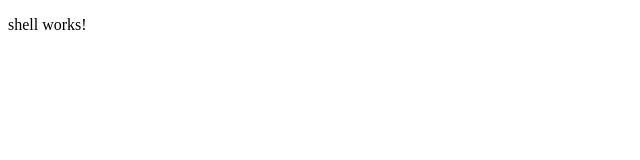
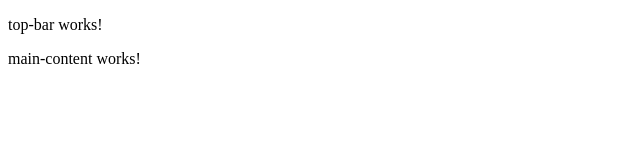
Before and after one commit to Helg18/expense-tracker-frontend, an Angular app: page / in a window 1280 px wide. Shown: the top 160 px of the page, without its empty margins (0-640 px from the left). Built offline with nearby package versions, Linux system fonts and the light colour scheme.

Commit message:
Formando el esqueleto de la aplicacion

```diff
--- /dev/null
+++ b/src/app/core/shell/main-content/main-content.component.html
@@ -0,0 +1,3 @@
+<p>
+  main-content works!
+</p>
--- /dev/null
+++ b/src/app/core/shell/main-content/main-content.component.ts
@@ -0,0 +1,15 @@
+import { Component, OnInit } from '@angular/core';
+
+@Component({
+  selector: 'henry-main-content',
+  templateUrl: './main-content.component.html',
+  styleUrls: ['./main-content.component.css']
+})
+export class MainContentComponent implements OnInit {
+
+  constructor() { }
+
+  ngOnInit() {
+  }
+
+}
--- a/src/app/core/shell/shell.component.html
+++ b/src/app/core/shell/shell.component.html
@@ -1,3 +1,2 @@
-<p>
-  shell works!
-</p>
+<henry-top-bar></henry-top-bar>
+<henry-main-content></henry-main-content>
--- /dev/null
+++ b/src/app/core/shell/top-bar/top-bar.component.html
@@ -0,0 +1,3 @@
+<p>
+  top-bar works!
+</p>
--- /dev/null
+++ b/src/app/core/shell/top-bar/top-bar.component.ts
@@ -0,0 +1,15 @@
+import { Component, OnInit } from '@angular/core';
+
+@Component({
+  selector: 'henry-top-bar',
+  templateUrl: './top-bar.component.html',
+  styleUrls: ['./top-bar.component.css']
+})
+export class TopBarComponent implements OnInit {
+
+  constructor() { }
+
+  ngOnInit() {
+  }
+
+}
```
Also changed, not shown: src/app/core/core.module.ts (+10 -2 lines), src/app/core/shell/main-content/main-content.component.css (added), src/app/core/shell/top-bar/top-bar.component.css (added), 2 other files (tests, documents, lock files or other folders).
